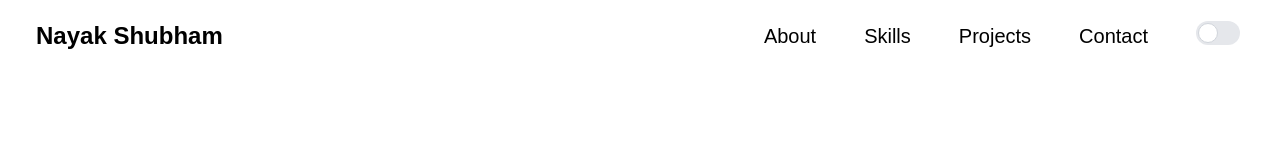
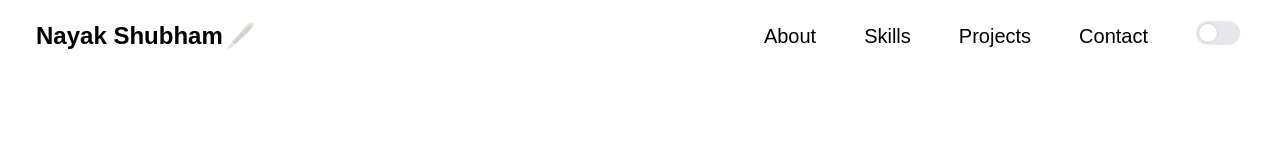
Before and after one commit to imnayakshubham/portfolio-v2, a Next.js app: page / in a window 1280 px wide. Shown: the top 160 px of the page. Built offline with nearby package versions, Linux system fonts and the light colour scheme.

Commit message:
updated navbar heading

```diff
--- a/components/NavBar.jsx
+++ b/components/NavBar.jsx
@@ -1,21 +1,39 @@
 import Image from 'next/image';
 import Link from 'next/link';
-import { useState } from 'react';
+import { useEffect, useState } from 'react';
 import DarkModeToggler from './DarkModeToggler/DarkModeToggler';
 import { GiHamburgerMenu } from 'react-icons/gi';
 import { ImCross } from 'react-icons/im';
+import { Typewriter } from 'react-simple-typewriter';
 
 const NavBar = () => {
   const [isMobileView, setIsMobileView] = useState(false);
+  const [cursorStyle, setcursorStyle] = useState("🖋️")
+
+  const handleDone = (value) => {
+    setcursorStyle(" ")
+    return
+  }
+
   return (
-
     <nav className={`w-full fixed top-0 left-0 right-0 z-10000 ${isMobileView ? "bg-[#121212] text-white" : ""}`}>
       <div className="justify-between mx-auto lg:max-w-8xl md:items-center md:flex md:px-4 backdrop-blur-sm">
         <div>
           <div className="flex items-center justify-between p-3 md:p-5 md:block">
             {/* LOGO */}
             <Link href="/">
-              <h2 className="text-2xl font-bold">Nayak Shubham</h2>
+              <h2 className="text-2xl font-bold">
+                <Typewriter
+                  words={['Hi there 👋', 'Hello 👋', 'Nayak Shubham']}
+                  loop={1}
+                  cursor
+                  cursorStyle={cursorStyle}
+                  typeSpeed={70}
+                  deleteSpeed={50}
+                  delaySpeed={1000}
+                  onLoopDone={handleDone}
+                />
+              </h2>
             </Link>
             {/* HAMBURGER BUTTON FOR MOBILE */}
             <div className="md:hidden flex gap-3 items-center">
```
